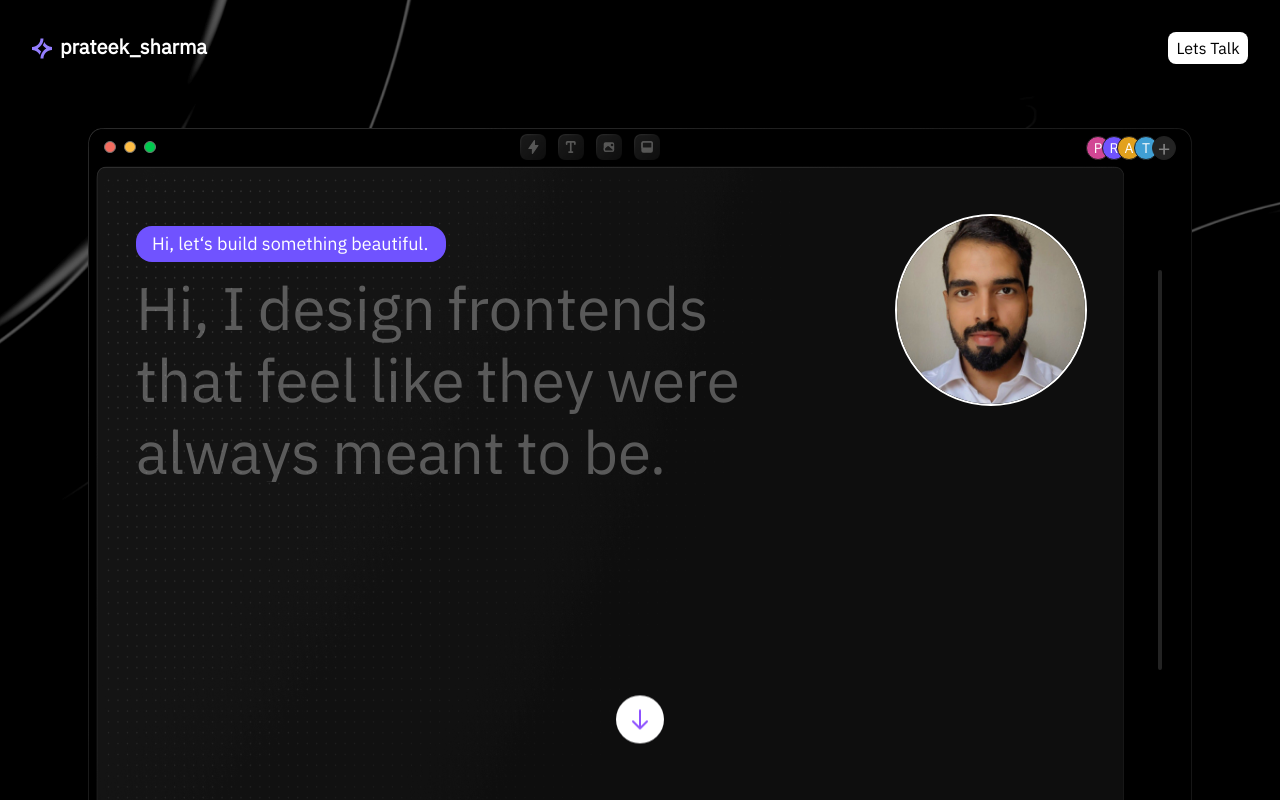
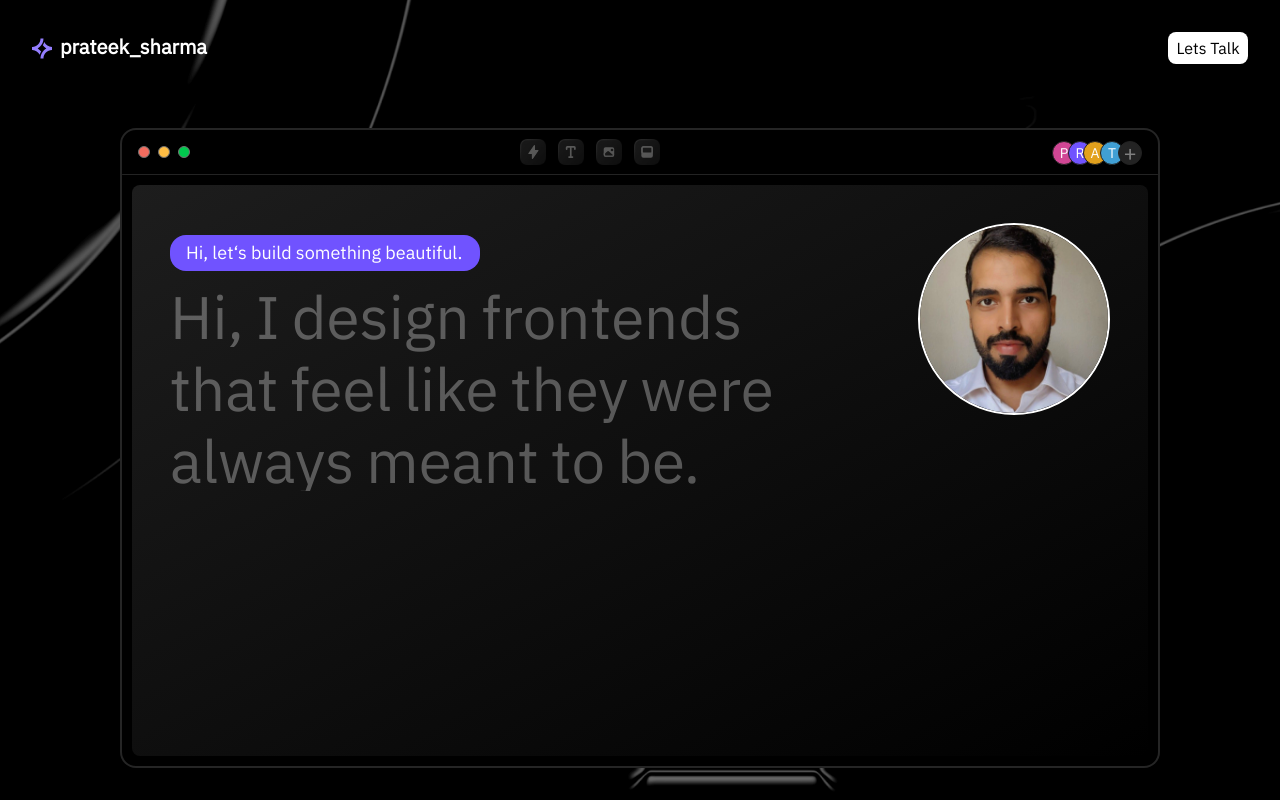
Before and after one commit to prateek3065/portfolio, a Next.js app: page /en/home in a window 1280 px wide. Built offline with nearby package versions, Linux system fonts and the light colour scheme.

Commit message:
removed bg image

```diff
--- a/src/app/[locale]/home/page.tsx
+++ b/src/app/[locale]/home/page.tsx
@@ -26,10 +26,11 @@ export default async function Page({ params }: PageProps) {
   return (
     <>
       <HeroSection />
-      <div className="relative w-full bottom-[2rem] px-8 md:px-40 lg:px-60">
+      {/* <div className="relative w-full bottom-[2rem] px-8 md:px-40 lg:px-60">
         <div className="h-[1px] bg-[#262626]" />
-      </div>
+      </div> */}
       <MyTechStack />
+      <section className="h-[50rem]" />
     </>
   );
 }
--- a/src/components/compound/home/hero-section/about-me-card/about-me-card.tsx
+++ b/src/components/compound/home/hero-section/about-me-card/about-me-card.tsx
@@ -1,12 +1,12 @@
 import WithRotationOnScroll from "@/components/compound/home/hero-section/about-me-card/client/with-rotation-on-scroll/with-rotation-on-scroll";
 import CardHeader from "./card-header/card-header";
 import CardBody from "./card-body/card-body";
-import CardBackground from "./card-background/card-background-cover";
+import CardScrollProgressIndicator from "./card-body/client/card-scroll-progress-indicator/card-scroll-progress-indicator";
 
 const AboutMeCard: React.FC = () => {
   return (
     <div
-      className="h-[20rem] flex text-white pt-24 sm:pt-32 max-w-[1168px] perspective-[1000px] w-full px-2 sm:px-8"
+      className="h-[20rem] flex text-white pt-24 sm:pt-32 max-w-[1168px] perspective-[1000px] w-full px-2 sm:px-8 md:px-12 lg:px-16"
       style={{
         translate: "none",
         rotate: "none",
@@ -16,13 +16,44 @@ const AboutMeCard: React.FC = () => {
       }}
     >
       <WithRotationOnScroll>
-        <div className="absolute flex flex-col top-0 left-0 h-[44rem] w-full z-20 overflow-hidden">
+        {/* <div className="absolute flex flex-col top-0 left-0 h-[44rem] w-full z-20 overflow-hidden">
           <CardHeader />
           <CardBody />
-        </div>
-        <CardBackground />
+        </div> */}
+        {/* <CardBackground /> */}
+        <Background>
+          <div className="absolute flex flex-col top-0 left-0 h-full w-full z-20 overflow-hidden">
+            <CardHeader />
+            <CardScrollProgressBar />
+            <CardBody />
+          </div>
+        </Background>
       </WithRotationOnScroll>
     </div>
   );
 };
+
+const CardScrollProgressBar: React.FC = () => {
+  return (
+    <div className="w-full flex flex-col items-center">
+      <span className="text-[12px] opacity-40"></span>
+      <div className="w-full h-[1px] bg-[#232323] relative rounded-full overflow-hidden">
+        <CardScrollProgressIndicator />
+      </div>
+    </div>
+  );
+};
+
+const Background: React.FC<{
+  children: React.ReactNode;
+}> = (props) => {
+  return (
+    <div
+      id="bg"
+      className="h-[40rem] overflow-hidden w-full max-w-[70rem] border-2 rounded-2xl border-[#8080804a] bg-black absolute top-0"
+    >
+      {props.children}
+    </div>
+  );
+};
 export default AboutMeCard;
--- a/src/components/compound/home/hero-section/about-me-card/card-body/card-body.tsx
+++ b/src/components/compound/home/hero-section/about-me-card/card-body/card-body.tsx
@@ -1,12 +1,10 @@
 import AboutMeHeadlines from "./client/about-me-headlines/about-me-headlines";
-import CardScrollProgressIndicator from "./client/card-scroll-progress-indicator/card-scroll-progress-indicator";
-import DownArrow from "./client/down-arrow/down-arrow";
 import MyProfilePhoto from "./my-profile-photo/my-profile-photo";
 
 const CardBody: React.FC = () => {
   return (
-    <div className="relative grow flex pb-[10px]">
-      <div className="relative flex-grow-[229] shrink basis-0 flex flex-col-reverse md:flex-row justify-between gap-x-2 p-12">
+    <div className="relative flex flex-col pb-[10px] grow">
+      <div className="relative z-20 flex-grow-[229] shrink basis-0 flex flex-col-reverse md:flex-row justify-between gap-x-2 p-12">
         <div className="flex grow">
           <AboutMeHeadlines />
         </div>
@@ -16,16 +14,36 @@ const CardBody: React.FC = () => {
           </div>
         </div>
       </div>
-      <div className="relative flex-grow-[15] shrink basis-0 max-w-[57px] min-w-[40px]">
-        <div className="absolute w-full top-24 right-1 flex flex-col items-center gap-2">
-          <span className="text-[12px] opacity-40"></span>
-          <div className="w-[4px] h-[400px] bg-[#232323] relative rounded-full overflow-hidden">
-            <CardScrollProgressIndicator />
-          </div>
-        </div>
-      </div>
-      <div className="absolute w-full flex justify-center bottom-20">
+
+      {/* <div className="absolute w-full flex justify-center bottom-20">
         <DownArrow />
+      </div> */}
+      <CardBackground />
+    </div>
+  );
+};
+
+// create array of number from 0 to 1000000
+
+const CardBackground: React.FC = () => {
+  return (
+    <div className="absolute top-0 w-full h-full p-[10px] overflow-hidden">
+      <div
+        className="w-full h-full rounded-lg"
+        style={{
+          background: "linear-gradient(to bottom right, #1d1d1d, #000000)",
+        }}
+      >
+        {/* <div className="h-full w-full flex flex-wrap gap-2">
+          {arr.map((index) => {
+            return (
+              <div
+                key={index}
+                className="relative top-4 left-4 w-1 h-1 bg-[#80808021] rounded-full"
+              ></div>
+            );
+          })}
+        </div> */}
       </div>
     </div>
   );
--- a/src/components/compound/home/hero-section/about-me-card/card-body/client/card-scroll-progress-indicator/card-scroll-progress-indicator.tsx
+++ b/src/components/compound/home/hero-section/about-me-card/card-body/client/card-scroll-progress-indicator/card-scroll-progress-indicator.tsx
@@ -16,8 +16,8 @@ const CardScrollProgressIndicator: React.FC = () => {
   }, [heroCardScrollProgress]);
   return (
     <span
-      className="absolute top-0 left-0 w-full bg-[#A594FD] rounded-full"
-      style={{ height: heroCardScrollProgress * 100 + "%" }}
+      className="absolute top-0 left-0 h-[1px] bg-[#A594FD] rounded-full"
+      style={{ width: heroCardScrollProgress * 100 + "%" }}
     ></span>
   );
 };
--- a/src/components/compound/home/hero-section/about-me-card/card-header/card-header.tsx
+++ b/src/components/compound/home/hero-section/about-me-card/card-header/card-header.tsx
@@ -50,7 +50,7 @@ const alphabets: Array<ProfileAlphabetProps> = [
 
 const CardHeader: React.FC = () => {
   return (
-    <div className="h-[38px] flex justify-between px-4 py-[6px]">
+    <div className="h-[44px] flex justify-between px-4 py-[6px]">
       <div className="flex items-center gap-x-2">
         <Button type="close" />
         <Button type="minimize" />
--- a/src/components/compound/home/hero-section/about-me-card/client/with-rotation-on-scroll/with-rotation-on-scroll.tsx
+++ b/src/components/compound/home/hero-section/about-me-card/client/with-rotation-on-scroll/with-rotation-on-scroll.tsx
@@ -18,9 +18,10 @@ const WithRotationOnScroll: React.FC<{
   return (
     <div
       ref={ref}
-      className="relative grow rounded-2xl bg-black"
+      className="relative grow rounded-2xl"
       style={{
         // border: "1px solid #4d4d4d8c",
+
         translate: "none",
         rotate: "none",
         scale: "none",
@@ -33,7 +34,7 @@ const WithRotationOnScroll: React.FC<{
         position: "relative",
         zIndex: 1,
         display: "flex",
-
+        justifyContent: "center",
         alignItems: "center",
         // paddingTop: "6.875rem",
       }}
--- /dev/null
+++ b/src/components/compound/home/my-tech-stack/client/with-from-down-appear.tsx
@@ -0,0 +1,36 @@
+"use client";
+
+import { RootState } from "@/redux/store";
+import { useEffect, useState } from "react";
+import { useSelector } from "react-redux";
+
+type WithFromDownAppearProps = {
+  children: React.ReactNode;
+};
+const WithFromDownAppear: React.FC<WithFromDownAppearProps> = (props) => {
+  const bodyTop = useSelector(
+    (state: RootState) => state.common_slice.bodyScrollTop
+  );
+  const [styles, setStyles] = useState<React.CSSProperties>({
+    top: "20rem",
+  });
+  useEffect(() => {
+    console.log("bodyTop", bodyTop);
+    if (bodyTop > 350) {
+      setStyles({
+        top: "-5rem",
+      });
+    }
+    if (bodyTop < 314) {
+      setStyles({
+        top: "20rem",
+      });
+    }
+  }, [bodyTop]);
+  return (
+    <div className="relative transition-all duration-700" style={styles}>
+      {props.children}
+    </div>
+  );
+};
+export default WithFromDownAppear;
--- a/src/components/compound/home/my-tech-stack/my-tech-stack.tsx
+++ b/src/components/compound/home/my-tech-stack/my-tech-stack.tsx
@@ -1,6 +1,9 @@
+import WithFromDownAppear from "./client/with-from-down-appear";
+
 const MyTechStack: React.FC = () => {
   return (
-    <section className="h-[400rem] w-full relative transition-all duration-150 ease-in pt-15">
+    <section className="w-full relative transition-all duration-150 ease-in pt-15 px-2 sm:px-4 md:px-6 lg:px-8">
+      <WithFromDownAppear>
         <div className="text-white text-6xl font-extrabold w-full text-center flex flex-col">
           <div> What I Build With</div>
           <div className="flex items-center justify-center mt-10 gap-4 flex-wrap">
@@ -27,6 +30,7 @@ const MyTechStack: React.FC = () => {
             </WithContainer>
           </div>
         </div>
+      </WithFromDownAppear>
     </section>
   );
 };
```
Lines whose indentation alone changed are shown as unchanged.
